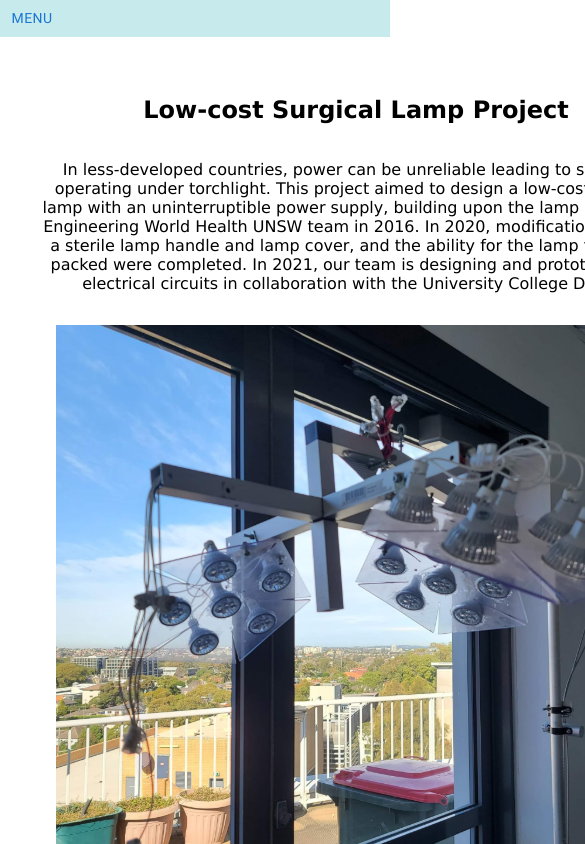
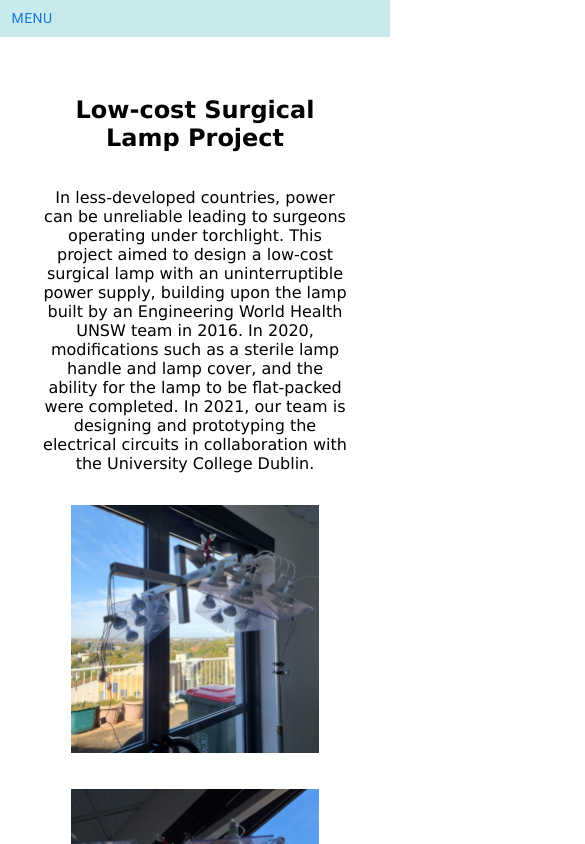
Before and after one commit to Vincent-SS/RehabENG-Website, a React (Create React App) app: page /current-project in a window 390 px wide. Shown: the top 844 px of the page, 585 px wide, since content can reach past the window. Built offline with nearby package versions, Linux system fonts and the light colour scheme.

Commit message:
fix: responsive issue of currentProject; remove pastProject

```diff
--- a/src/App.js
+++ b/src/App.js
@@ -7,7 +7,7 @@ import {
 } from "react-router-dom";
 import { createTheme, ThemeProvider } from '@mui/material/styles';
 import About from './screens/About';
-import PastProject from './screens/PastProject';
+// import PastProject from './screens/PastProject';
 import CurrentProject from './screens/CurrentProject';
 import Support from './screens/Support';
 import Contact from './screens/Contact'
@@ -36,9 +36,9 @@ function App() {
           <Route path="/current-project">
             <CurrentProject />
           </Route>
-          <Route path="/past-project">
+          {/* <Route path="/past-project">
             <PastProject />
-          </Route>
+          </Route> */}
           <Route path="/supportus">
             <Support />
           </Route>
--- a/src/components/NavList.js
+++ b/src/components/NavList.js
@@ -5,9 +5,9 @@ const NavList = () => (
                 <li>
                         <Link to="/">About Us</Link>
                 </li>
-                <li>
+                {/* <li>
                         <Link to='/past-project'>Past Project</Link>
-                </li>
+                </li> */}
                 <li>
                         <Link to='/current-project'>Current Project</Link>
                 </li>
--- a/src/components/NavMenu.jsx
+++ b/src/components/NavMenu.jsx
@@ -35,9 +35,9 @@ const NavMenu = () => {
 						<MenuItem onClick={handleClose}>
 							<Link to="/">About Us</Link>
 						</MenuItem>
-						<MenuItem onClick={handleClose}>
+						{/* <MenuItem onClick={handleClose}>
 							<Link to='/past-project'>Past Project</Link>
-						</MenuItem>
+						</MenuItem> */}
 						<MenuItem onClick={handleClose}>
 							<Link to='/current-project'>Current Project</Link>
 						</MenuItem>
--- a/src/screens/CurrentProject.jsx
+++ b/src/screens/CurrentProject.jsx
@@ -42,6 +42,12 @@ const Container = styled.div`
                 > img {
                   margin: 1rem;
                   width: 600px;
+                }
+                @media (max-width: 800px) {
+                  > img {
+                    margin: 1rem;
+                    width: 80%;
+                  }
                 }
               }
               > ul {
```
